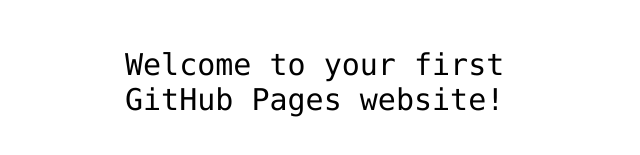
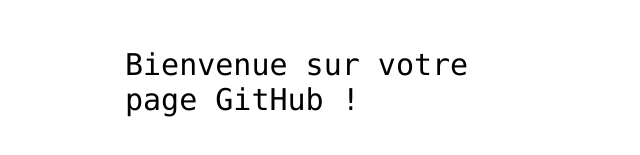
Before and after one commit to Expressite/hello-world, a plain HTML site: page index.html in a window 1280 px wide. Shown: the part 341-496 px from the top of the page, without its empty margins (315-955 px from the left). Drawn offline with Linux system fonts and the light colour scheme.

Commit message:
First commit test

```diff
--- a/index.html
+++ b/index.html
@@ -12,7 +12,7 @@
 <img src="https://octodex.github.com/images/daftpunktocat-thomas.gif" id="octocat" alt="octocat-gif" />
 
 <!-- Change this code here by copy and pasting your template on line 15 -->
-<p>Welcome to your first GitHub Pages website!</p>
+<p>Bienvenue sur votre page GitHub !</p>
 
 </body>
 </html>
```
